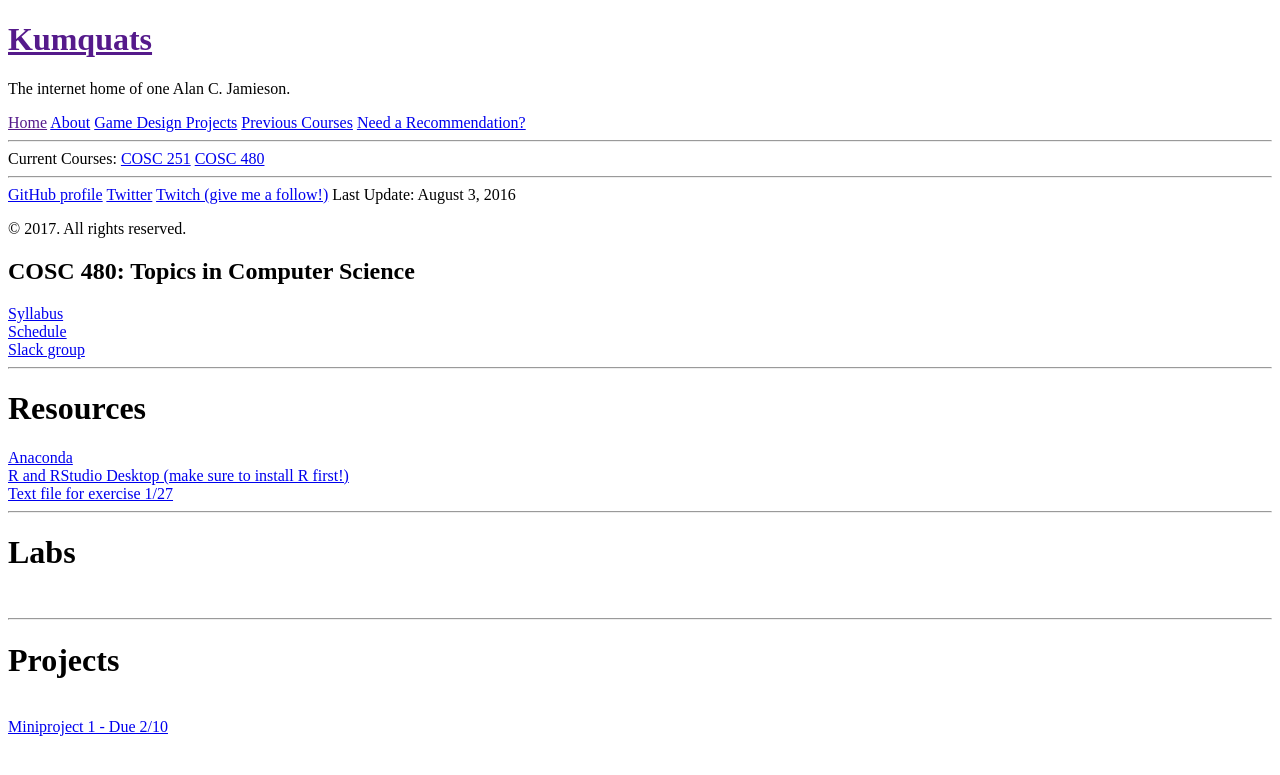
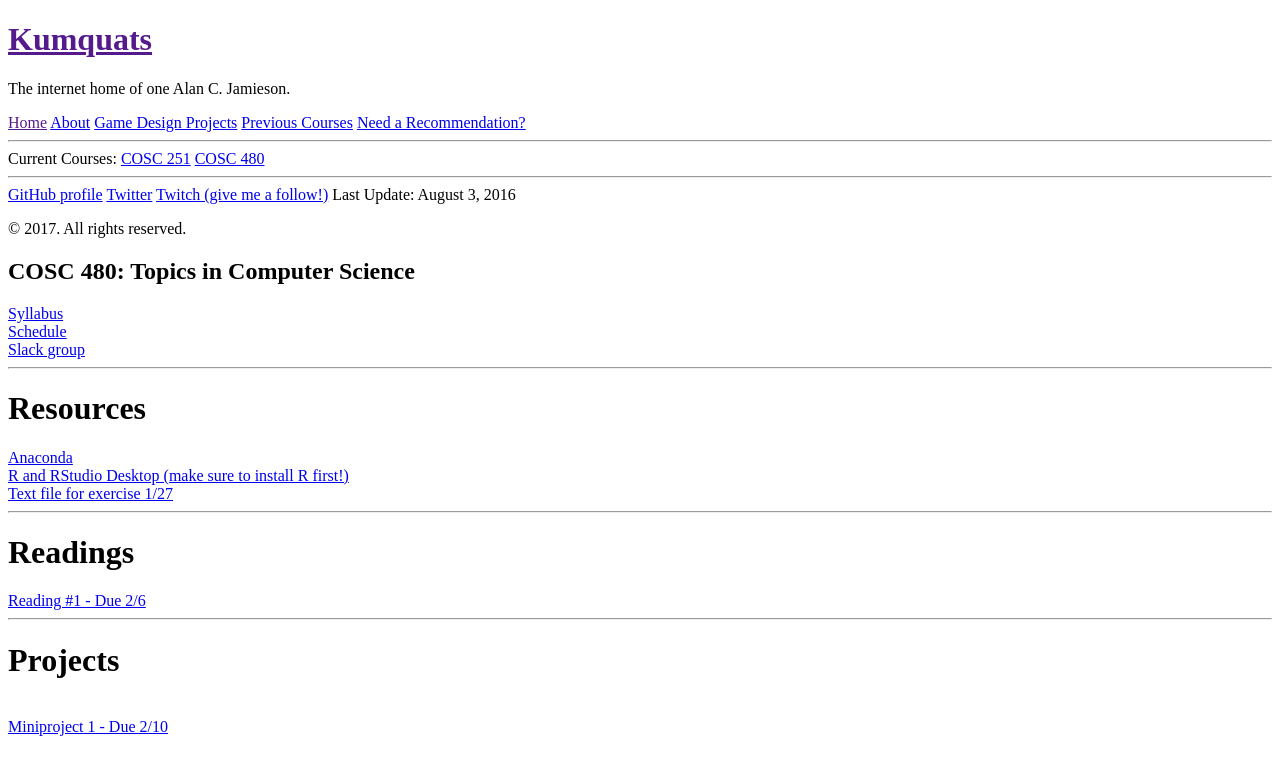
Before and after one commit to ripark/ripark.github.io, a Jekyll site: the page built from s17/cosc480.html, in a window 1280 px wide. Shown: the top 775 px of the page. Built offline with Jekyll 4.4.1, drawn with Linux system fonts in a browser that asks for light colours; Markdown is read by kramdown in place of the engine named in the settings.

Commit message:
readings update

```diff
--- a/s17/cosc480.html
+++ b/s17/cosc480.html
@@ -19,7 +19,8 @@ title: "COSC 480: Topics in Computer Science"
 <a href="http://ripark.github.io/s17/SoManyWords.txt">Text file for exercise 1/27</a>
 <br>
 <hr>
-<h1>Labs</h1>
+<h1>Readings</h1>
+<a href="http://ripark.github.io/s17/p2039-potash.pdf">Reading #1 - Due 2/6</a>
 <br>
 <hr>
 <h1>Projects</h1>
```
Also changed, not shown: 1 other file.
